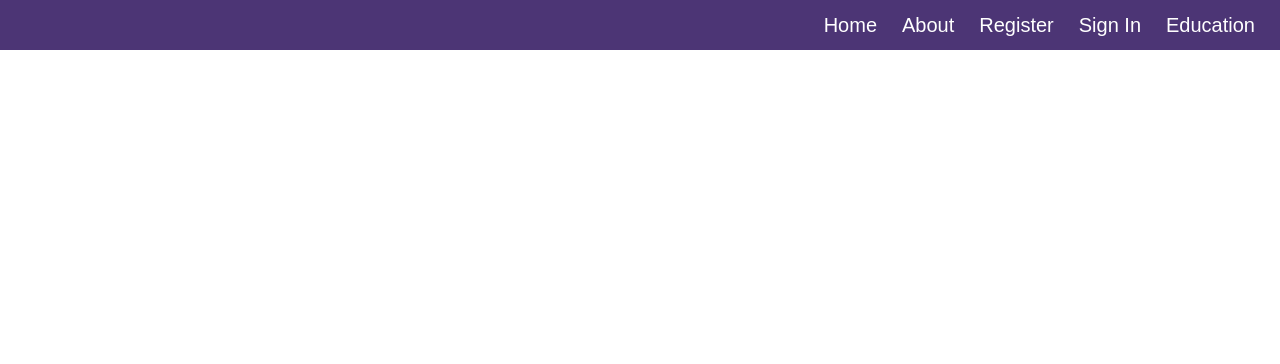
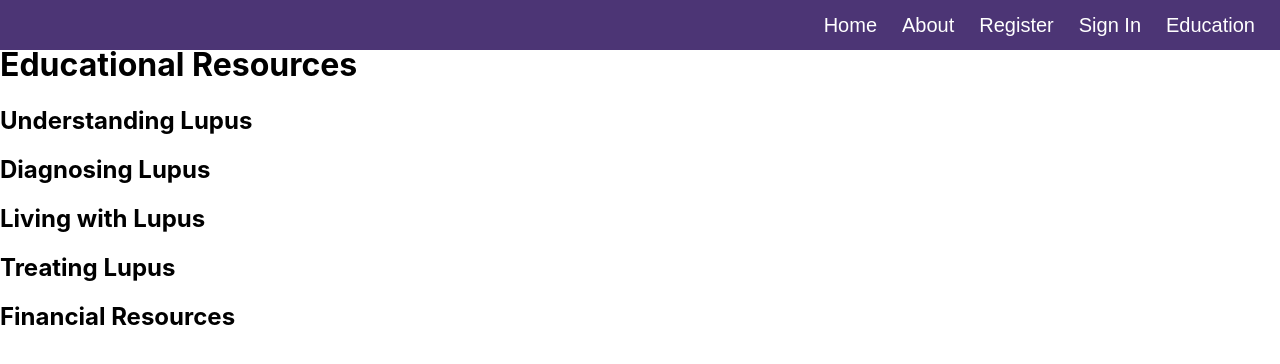
Before and after one commit to OliviaSchwartz/Lupus_Link, a React (Create React App) app: page /education in a window 1280 px wide. Shown: the top 364 px of the page. Built offline with nearby package versions, Linux system fonts and the light colour scheme; the HTML template or start-up script is replaced by a standard one.

Commit message:
debugged symptom tracker post

```diff
--- a/src/App.js
+++ b/src/App.js
@@ -1,7 +1,6 @@
 import './App.css'
 import { Route, Routes, useNavigate } from 'react-router'
 import { useState, useEffect } from 'react'
-import { Navigate } from 'react-router'
 import NavBar from './components/NavBar'
 import Home from './pages/Home'
 import { CheckSession } from './services/AuthServices'
@@ -11,6 +10,7 @@ import Trackers from './pages/Trackers'
 import SymptomTrackerCard from './components/SymptomTrackerCard'
 import CommunityBoard from './pages/CommunityBoard'
 import TopicDetails from './pages/TopicDetails'
+import Education from './pages/Education'
 
 function App() {
   const [authenticated, toggleAuthenticated] = useState(false)
@@ -119,6 +119,7 @@ function App() {
               />
             }
           />
+          <Route path="/education" element={<Education />} />
         </Routes>
       </main>
     </div>
--- a/src/components/CommentCard.jsx
+++ b/src/components/CommentCard.jsx
@@ -10,10 +10,13 @@ const CommentCard = (props) => {
       }
 
     return (
-        <div>
-            <h1> {props.date}</h1>
-            <h1> {props.comment}</h1>
-            <h1> {props.name}</h1>
+        <div className="comment-card">
+            <h1 className="comment"> {props.comment}</h1>
+            <h2 className="user-name"> User's name: {props.name}</h2>
+            <div className="smallDetails">
+            <h3><em>User Id: {props.userId}</em></h3>
+            <h3><em>Comment Date: {props.date}</em></h3>
+            </div>
             <button onClick={(deleteComment)}>Delete Comment</button>
         </div>
     )
--- a/src/components/SymptomTrackerCard.jsx
+++ b/src/components/SymptomTrackerCard.jsx
@@ -3,6 +3,7 @@ import React, {useState, useEffect} from 'react'
 import axios from 'axios'
 import { DeleteTracker, UpdateTrackers } from "../services/TrackerServices"
 import { BASE_URL } from "../services/api"
+
 
 const SymptomTrackerCard = (props) => {
 const [showForm, setShowForm] = useState(false)
@@ -82,6 +83,10 @@ const initialState = {
             value={formState.overallFeeling}
             id="overallFeeling"
           >
+            <option value="" disabled>
+              {' '}
+              - Select How You're Feeling -{' '}
+            </option>
             <option value="1">1</option>
             <option value="2">2</option>
             <option value="3">3</option>
@@ -96,6 +101,10 @@ const initialState = {
             value={formState.hoursOfSleep}
             id="hoursOfSleep"
           >
+            <option value="" disabled>
+              {' '}
+              - Select Hours Of Sleep -{' '}
+            </option>
             <option value="1">1 hour</option>
             <option value="2">2 hours</option>
             <option value="3">3 hours</option>
@@ -115,6 +124,10 @@ const initialState = {
             value={formState.painLevel}
             id="painLevel"
           >
+            <option value="" disabled>
+              {' '}
+              - Select Pain Level -{' '}
+            </option>
             <option value="1">1 (No pain)</option>
             <option value="2">2 </option>
             <option value="3">3 </option>
@@ -125,6 +138,10 @@ const initialState = {
             Are you having any flare symptoms?{' '}
           </label>
           <select onChange={handleChange} value={formState.flare} id="flare">
+          <option value="" disabled>
+              {' '}
+              - Select Yes or No -{' '}
+            </option>
             <option value="No">No</option>
             <option value="Yes">Yes </option>
           </select>
--- a/src/pages/Education.js
+++ b/src/pages/Education.js
@@ -0,0 +1,24 @@
+const Education = () => {
+  return (
+    <div className="education-container">
+      <h1 className="education-header">Educational Resources</h1>
+      <div className="education-section">
+        <h2 className="section-heading">Understanding Lupus</h2>
+      </div>
+      <div className="education-section">
+        <h2 className="section-heading">Diagnosing Lupus</h2>
+      </div>
+      <div className="education-section">
+        <h2 className="section-heading">Living with Lupus</h2>
+      </div>
+      <div className="education-section">
+        <h2 className="section-heading">Treating Lupus</h2>
+      </div>
+      <div className="education-section">
+        <h2 className="section-heading">Financial Resources</h2>
+      </div>
+    </div>
+  )
+}
+
+export default Education
--- a/src/pages/Home.js
+++ b/src/pages/Home.js
@@ -15,6 +15,10 @@ const Home = ({}) => {
             Click here to Register
           </button>
         </section>
+        <h2>
+          "Manage Lupus, Live Better: Get Support and Track Your Symptoms with
+          Lupus Link!"
+        </h2>
       </div>
     </div>
   )
--- a/src/pages/Trackers.js
+++ b/src/pages/Trackers.js
@@ -84,6 +84,10 @@ const Trackers = ({
             value={formState.overallFeeling}
             id="overallFeeling"
           >
+            <option value="" disabled>
+              {' '}
+              - Select How You're Feeling -{' '}
+            </option>
             <option value="1">1 (Poorly)</option>
             <option value="2">2</option>
             <option value="3">3</option>
@@ -98,6 +102,10 @@ const Trackers = ({
             value={formState.hoursOfSleep}
             id="hoursOfSleep"
           >
+            <option value="" disabled>
+              {' '}
+              - Select Hours Of Sleep -{' '}
+            </option>
             <option value="1">1 hour</option>
             <option value="2">2 hours</option>
             <option value="3">3 hours</option>
@@ -117,6 +125,10 @@ const Trackers = ({
             value={formState.painLevel}
             id="painLevel"
           >
+            <option value="" disabled>
+              {' '}
+              - Select Pain Level -{' '}
+            </option>
             <option value="1">1 (No pain)</option>
             <option value="2">2 </option>
             <option value="3">3 </option>
@@ -127,6 +139,10 @@ const Trackers = ({
             Are you having any flare symptoms?{' '}
           </label>
           <select onChange={handleChange} value={formState.flare} id="flare">
+            <option value="" disabled>
+              {' '}
+              - Select Yes or No -{' '}
+            </option>
             <option value="yes">Yes</option>
             <option value="no">No </option>
           </select>
```
Also changed, not shown: src/pages/About.js (+17 -0 lines).
